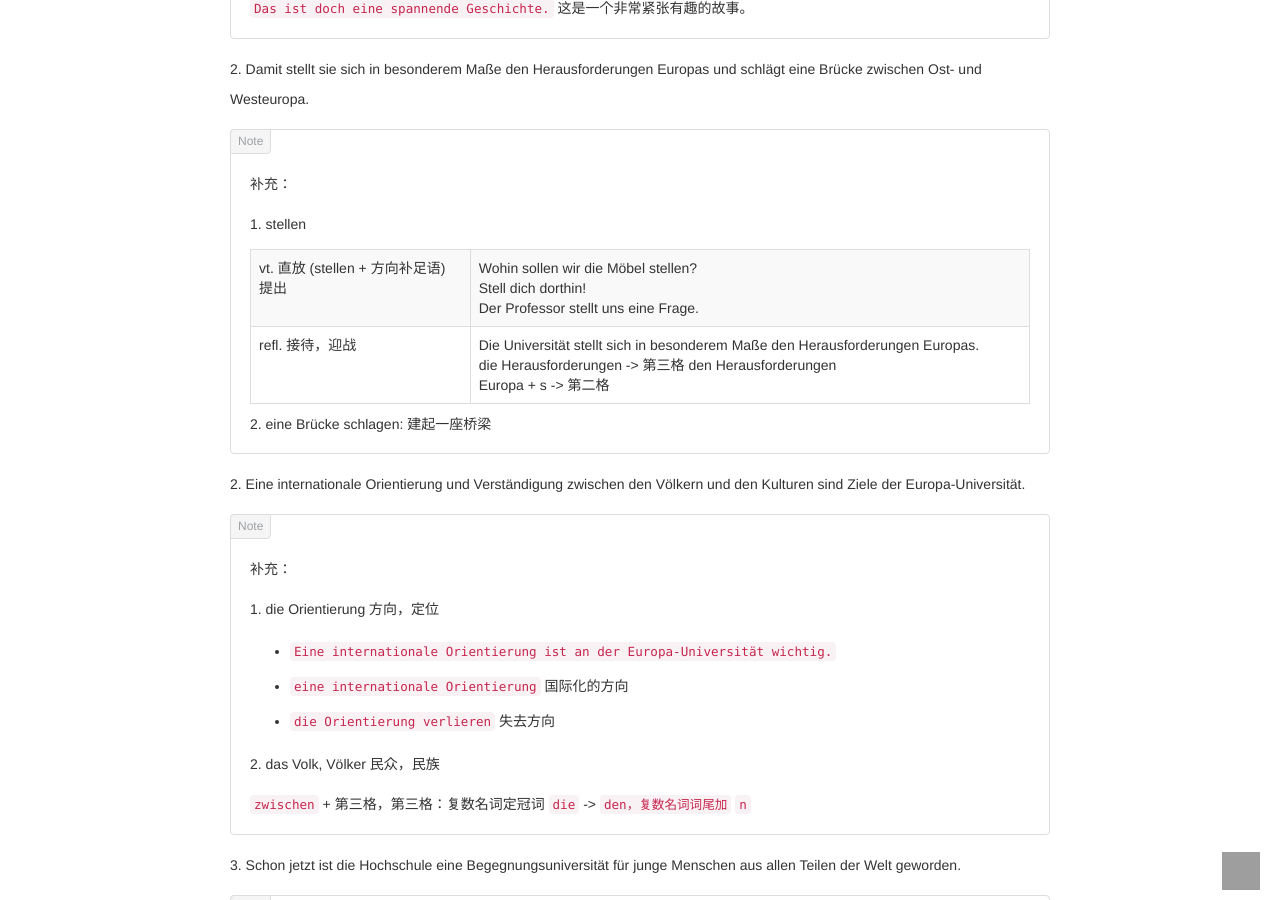
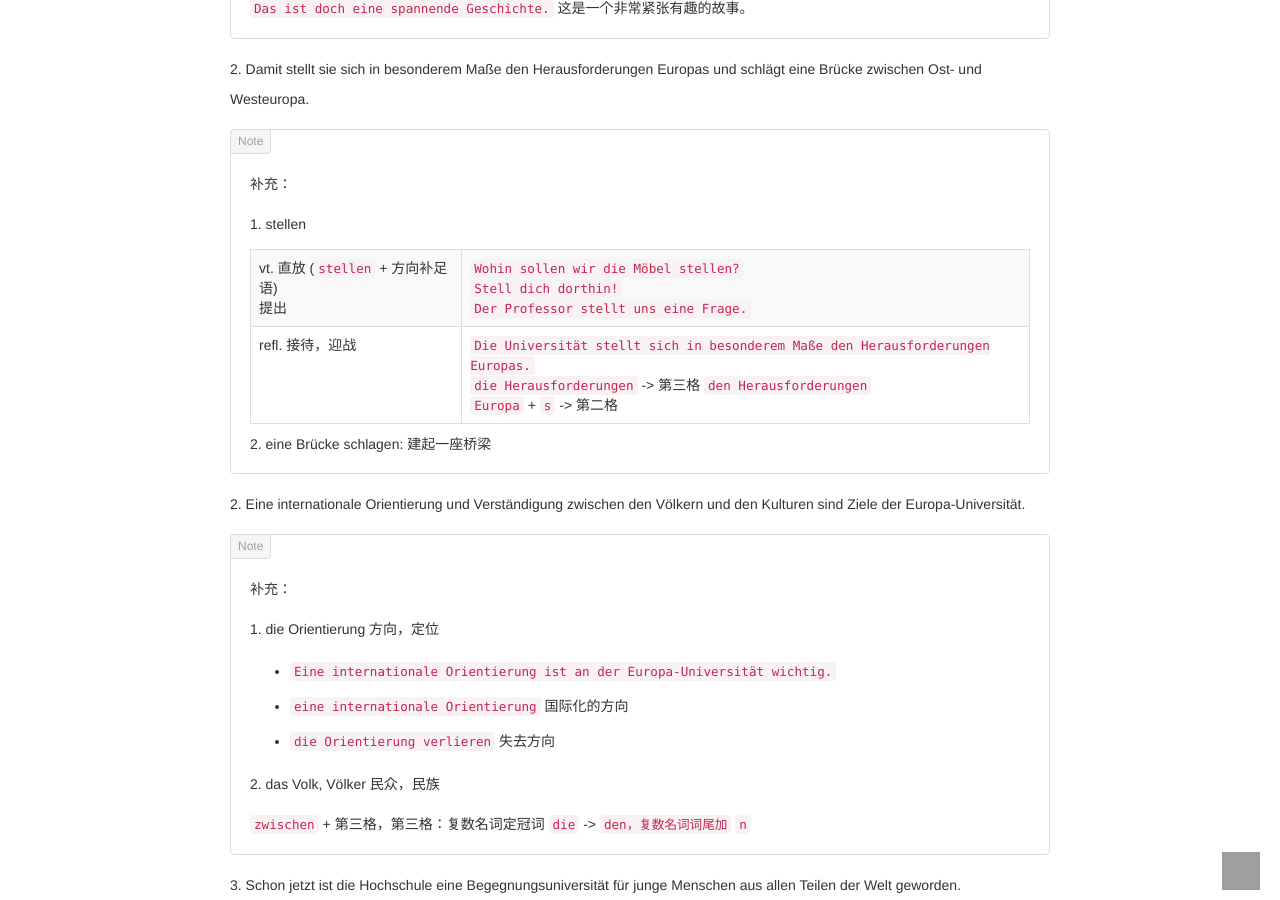
Before and after one commit to Frederick-S/GermanGarden, a Jekyll site: the page built from _posts/Passwort Deutsch/A2/2014-03-01-lektion-11-3.html, in a window 1280 px wide and 900 px high, scrolled down 3284 px. Built offline with Jekyll 4.4.1, drawn with Linux system fonts in a browser that asks for light colours; nearby versions of some CDN libraries; comment, search, counter and statistics services are not loaded; some of the changed text lies outside the part shown; grey boxes are pictures that could not be loaded.

Commit message:
Update lessons

```diff
--- a/_posts/Passwort Deutsch/A2/2014-03-01-lektion-11-3.html
+++ b/_posts/Passwort Deutsch/A2/2014-03-01-lektion-11-3.html
@@ -100,12 +100,12 @@ tags: ['Passwort Deutsch', 'Passwort Deutsch A2', 'Passwort Deutsch A2 Lektion 1
     <p>1. stellen</p>
     <table class="table table-bordered table-striped table-hover">
         <tr>
-            <td>vt. 直放 (stellen + 方向补足语) <br />提出</td>
-            <td>Wohin sollen wir die Möbel stellen?<br/>Stell dich dorthin!<br/>Der Professor stellt uns eine Frage.</td>
+            <td>vt. 直放 (<code>stellen</code> + 方向补足语) <br />提出</td>
+            <td><code>Wohin sollen wir die Möbel stellen?</code><br/><code>Stell dich dorthin!</code><br/><code>Der Professor stellt uns eine Frage.</code></td>
         </tr>
         <tr>
             <td>refl. 接待，迎战</td>
-            <td>Die Universität stellt sich in besonderem Maße den Herausforderungen Europas.<br/>die Herausforderungen -> 第三格 den Herausforderungen<br/>Europa + s -> 第二格</td>
+            <td><code>Die Universität stellt sich in besonderem Maße den Herausforderungen Europas.</code><br/><code>die Herausforderungen</code> -> 第三格 <code>den Herausforderungen</code><br/><code>Europa</code> + <code>s</code> -> 第二格</td>
         </tr>
     </table>
     <p>2. eine Brücke schlagen: 建起一座桥梁</p>
@@ -219,10 +219,10 @@ tags: ['Passwort Deutsch', 'Passwort Deutsch A2', 'Passwort Deutsch A2 Lektion 1
 <div class="note">
     <p>扩展：</p>
     <p>1. die Sensibilität (Sing.) 敏感性</p>
-    <p>sensibel: Adj. 敏感的</p>
+    <p><code>sensibel: Adj.</code> 敏感的</p>
     <p>2. die Denkweise, -n 思维方式</p>
-    <p>die Weise, -n: 方式</p>
-    <p>auf diese Weise: 以这种方式</p>
+    <p><code>die Weise, -n</code> 方式</p>
+    <p><code>auf diese Weise</code> 以这种方式</p>
 </div>
 <h2>语法讲堂</h2>
 <h3>Verben mit Dativ-Objekt - 带有第三格宾语的动词 (Teil 1)</h3>
--- a/_posts/Passwort Deutsch/A2/2014-03-27-lektion-12-4.html
+++ b/_posts/Passwort Deutsch/A2/2014-03-27-lektion-12-4.html
@@ -53,7 +53,7 @@ tags: ['Passwort Deutsch', 'Passwort Deutsch A2', 'Passwort Deutsch A2 Lektion 1
 <p>3. Ein Fest der Superlative. 113 Gruppen aus 70 Ländern ziehen an diesem Wochenende an Tausenden von Zuschauern vobei, mehr als 4000 Menschen sind es- in einer langen Karawane.</p>
 <div class="note">
     <p>1. anziehen vt. 吸引</p>
-    <p>Die Ausstellung zieht viele Besucher an. 这个展览会吸引力非常多的观众。</p>
+    <p><code>Die Ausstellung zieht viele Besucher an.</code> 这个展览会吸引力非常多的观众。</p>
 </div>
 <p>4. So kennen die Berliner ihn nun schon seit Jahren.</p>
 <div class="note">
```
